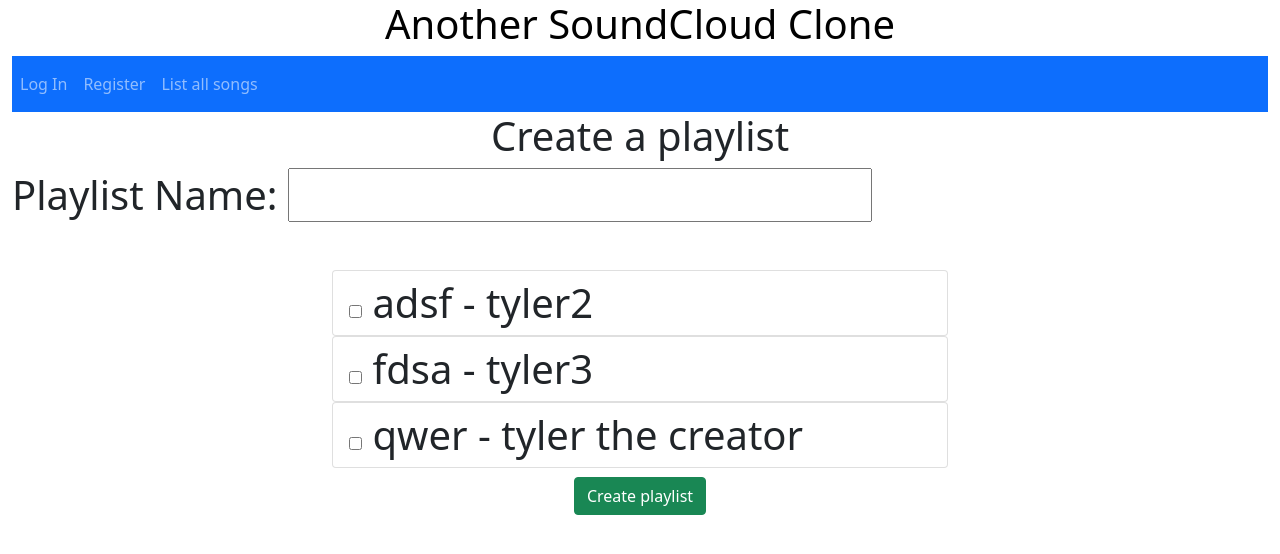
After one commit to DBraja1738/anotherSoundCloudClone, a Django app: page /createPlaylist/ in a window 1280 px wide. The commit adds this page. Shown: the top 554 px of the page. Run offline with Django 5.2, Linux system fonts and the light colour scheme; data comes from the database, SQL or seed files in the repository; both versions use the stored data as it was after the commit.

Commit message:
add playlist model, playlist creation form

```diff
--- a/ASCC/ASCCapp/templates/base.html
+++ b/ASCC/ASCCapp/templates/base.html
@@ -25,11 +25,15 @@
                 {% if user.is_authenticated %}
 
                   <li class="nav-item">
-                    <a class="nav-link" href="/player/upload_song">Upload a song</a>
+                    <a class="nav-link" href="{% url "uploadSong" %}">Upload a song</a>
                   </li>
 
                   <li class="nav-item">
                     <a class="nav-link" href="{% url 'logout' %}">Logout</a>
+                  </li>
+
+                  <li class="nav-item">
+                    <a class="nav-link" href="{% url 'createPlaylist' %}">Create a playlist</a>
                   </li>
 
                 {%endif%}
--- a/ASCC/ASCCapp/urls.py
+++ b/ASCC/ASCCapp/urls.py
@@ -5,4 +5,6 @@
 urlpatterns=[
     path("",views.home, name="home"),
     path("listOfSongs/", mPlayerV.songList, name="songList"),
+    path("createPlaylist/",mPlayerV.create_playlist, name="createPlaylist"),
+    path("uploadSong/",mPlayerV.upload_song, name="uploadSong"),
 ]
--- a/ASCC/musicPlayer/admin.py
+++ b/ASCC/musicPlayer/admin.py
@@ -1,4 +1,5 @@
 from django.contrib import admin
-from .models import Song
+from .models import Song,Playlist
 # Register your models here.
 admin.site.register(Song)
+admin.site.register(Playlist)
--- a/ASCC/musicPlayer/models.py
+++ b/ASCC/musicPlayer/models.py
@@ -12,5 +12,9 @@
     user=models.ForeignKey(User, on_delete=models.CASCADE, null=True)
     listen_count=models.PositiveIntegerField(default=0)
 
-    def __str__(self):
-        return self.title
+
+
+class Playlist(models.Model):
+    name=models.TextField()
+    user=models.ForeignKey(User,on_delete=models.CASCADE, null=True)
+    songs=models.ManyToManyField("Song")
--- /dev/null
+++ b/ASCC/musicPlayer/templates/create_playlist.html
@@ -0,0 +1,52 @@
+{% extends "base.html" %}
+
+{% block title %}Create Playlist{% endblock title %}
+
+{% block content %}
+    <h1 class=text-center>Create a playlist<h1>
+
+            <div class="container-fluid">
+                <form method="POST" action="{% url "createPlaylist" %}">
+                    {% csrf_token %}
+                    <div class="">
+                        <label for="playlist_name">Playlist Name:</label>
+                        <input type="text" id="playlist_name" name="playlist_name" required>
+                        <br>
+                        <br>
+
+                        {% for song in songs  %}
+                        <div class="row">
+                            <div class="col">
+
+                            </div>
+
+                            <div class="col-6">
+                                <ul class="list-group">
+                                    <li class="list-group-item">
+                                        <label>
+
+                                            <input type="checkbox" name="songs", value="{{song.id}}">
+                                            {% comment %} <img src="{{song.image.url}}" class="img-thumbnail"> {% endcomment %}
+                                            {{song.title}} - {{song.artist}}
+                                            <br>
+                                        </label>
+                                    </li>
+                                </ul>
+                            </div>
+
+                            <div class="col">
+
+                            </div>
+
+                        </div>
+                        {% endfor %}
+                        <div class="text-center">
+                            <button type="submit" class="btn btn-success text-center">
+                                Create playlist
+                            </button>
+                        </div>
+                    </div>
+                </form>
+            </div>
+
+{% endblock content %}
--- a/ASCC/musicPlayer/views.py
+++ b/ASCC/musicPlayer/views.py
@@ -2,7 +2,7 @@
 from django.shortcuts import render, redirect, get_object_or_404
 from django.contrib.auth.decorators import login_required
 from django.core.paginator import Paginator
-from . models import Song
+from . models import Song, Playlist
 from .forms import SongUploadForm
 
 def index(request):
@@ -35,3 +35,15 @@
     song.listen_count += 1
     song.save()
     return render(request, 'play_song.html', {'song': song})
+
+def create_playlist(request):
+    if request.method=="POST":
+        playlist_name=request.POST.get("playlist_name")
+        song_ids=request.POST.getlist("songs")
+
+        playlist = Playlist.objects.create(user=request.user, name=playlist_name)
+        playlist.songs.add(*song_ids)
+
+    songs=Song.objects.all()
+
+    return render(request, "create_playlist.html", {"songs" : songs})
```
Also changed, not shown: ASCC/requirements.txt (added, +7 -0 lines), ASCC/db.sqlite3, ASCC/musicPlayer/migrations/0004_playlist.py (added).
